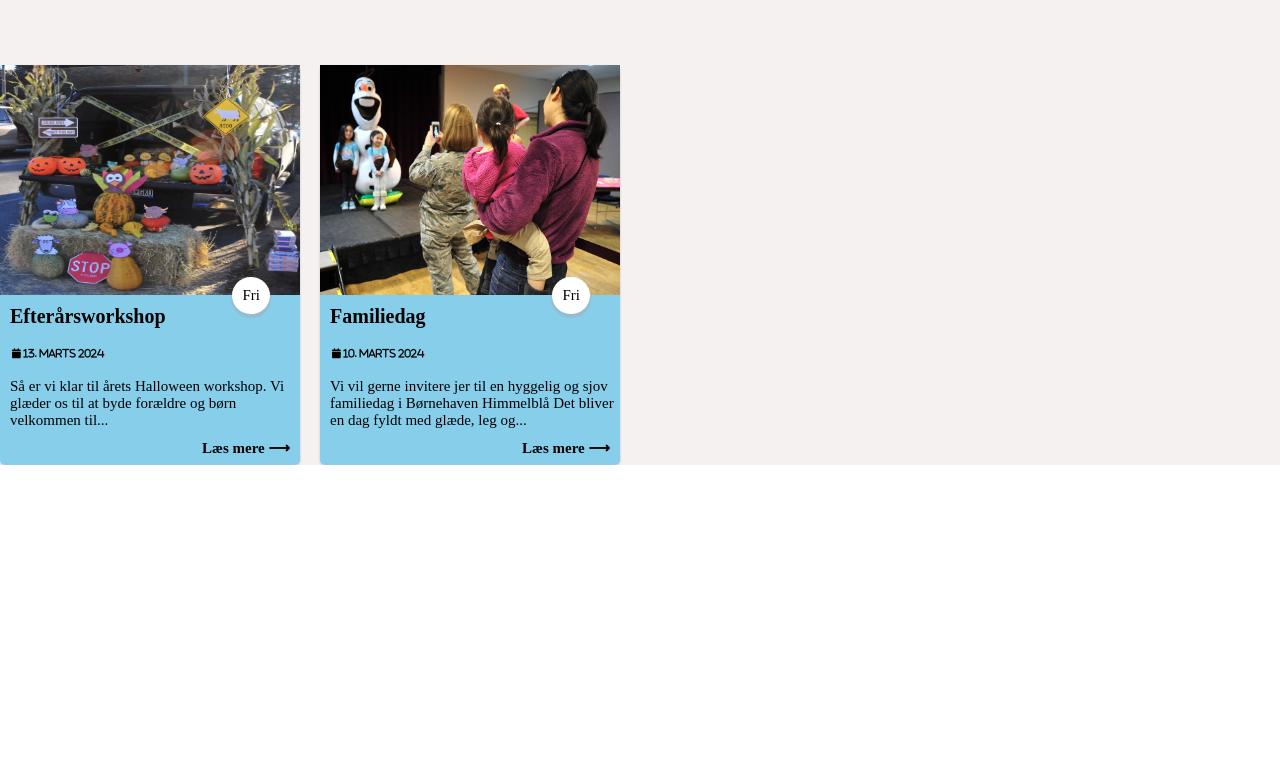
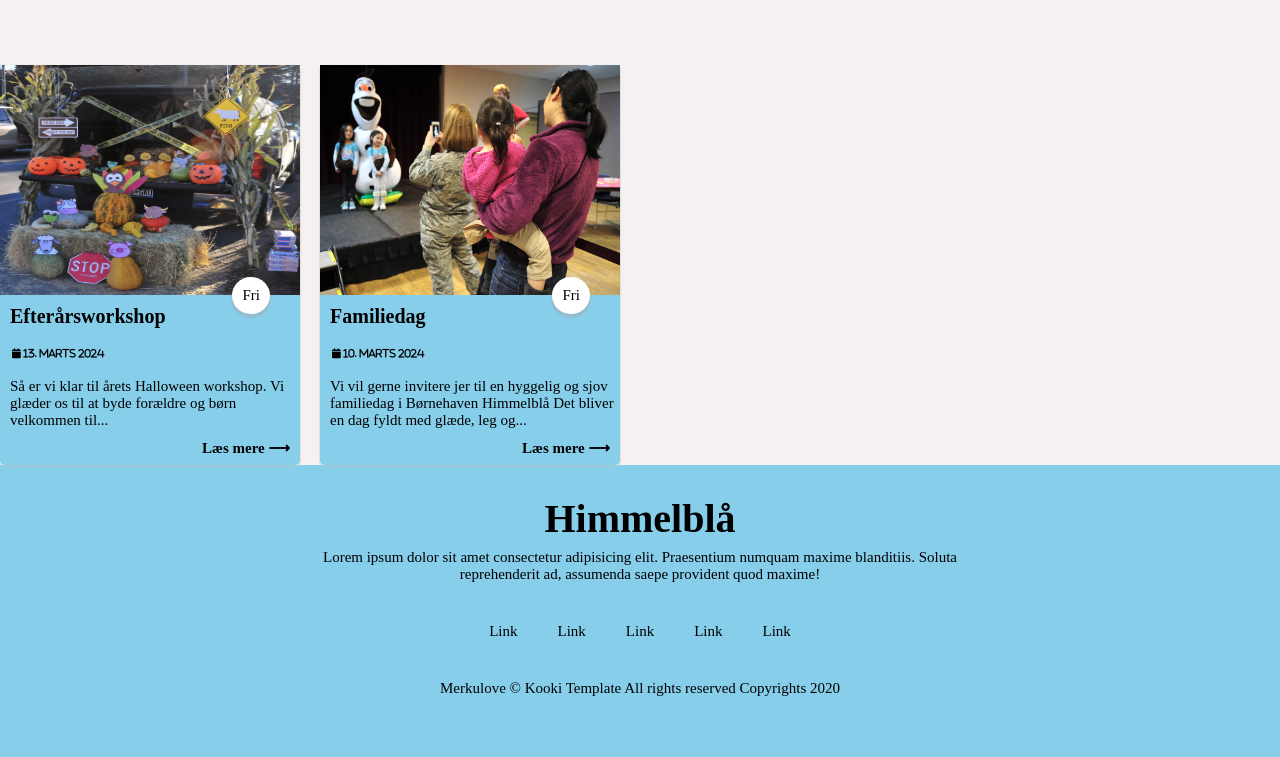
Before and after one commit to JeppeFH/Kunde---B-rnehave, a plain HTML site: page index.html in a window 1280 px wide. Shown: the part 1403-2160 px from the top of the page. Before the commit the page ends 1868 px from the top, so only its background shows below. Drawn offline with Linux system fonts and the light colour scheme; a web font is replaced by a local one.

Commit message:
Made footer

```diff
--- a/assets/css/styles.css
+++ b/assets/css/styles.css
@@ -18,7 +18,7 @@ nav {
   background-position: center;
 }
 
-ul {
+nav ul {
   list-style: none;
   background: skyblue;
   display: flex;
@@ -29,14 +29,14 @@ nav {
   font-family: "Schoolbell", cursive;
 }
 
-ul li {
+nav ul li {
   display: inline-block;
   position: relative;
   margin: 0 auto;
   gap: 10px;
 }
 
-ul li a {
+nav ul li a {
   align-items: center;
   display: block;
   padding: 20px 25px;
@@ -47,11 +47,11 @@ ul li a {
   font-family: "Schoolbell", cursive;
 }
 
-ul li ul.dropdown li {
+nav ul li ul.dropdown li {
   display: block;
 }
 
-ul li ul.dropdown {
+nav ul li ul.dropdown {
   width: 100%;
   background: skyblue;
   position: absolute;
@@ -59,11 +59,11 @@ ul li ul.dropdown {
   display: none;
 }
 
-ul li a:hover {
+nav ul li a:hover {
   background: rgb(101, 175, 204);
 }
 
-ul li:hover ul.dropdown {
+nav ul li:hover ul.dropdown {
   display: block;
 }
 
@@ -300,3 +300,47 @@ ul li:hover ul.dropdown-btn {
   margin: 0 auto;
   margin-bottom: 60px;
 }
+
+footer {
+  background-color: skyblue;
+  padding: 3rem;
+  padding-bottom: 6rem;
+
+  section {
+    display: flex;
+    justify-content: center;
+    align-items: center;
+    flex-direction: column;
+    gap: 4rem;
+
+    .text {
+      display: flex;
+      gap: 0.7rem;
+      max-width: 700px;
+      text-align: center;
+
+      h2 {
+        font-size: 4rem;
+      }
+
+      p {
+        font-size: 1.5rem;
+      }
+    }
+
+    ul {
+      max-width: 1080px;
+      display: flex;
+      gap: 4rem;
+      list-style: none;
+
+      a {
+        font-size: 1.5rem;
+        color: black;
+      }
+    }
+    p {
+      font-size: 1.5rem;
+    }
+  }
+}
--- a/index.html
+++ b/index.html
@@ -152,5 +152,25 @@
         </div>
       </section>
     </section>
+    <footer>
+      <section>
+        <section class="text">
+          <h2>Himmelblå</h2>
+          <p>
+            Lorem ipsum dolor sit amet consectetur adipisicing elit. Praesentium
+            numquam maxime blanditiis. Soluta reprehenderit ad, assumenda saepe
+            provident quod maxime!
+          </p>
+        </section>
+        <ul>
+          <li><a href="#">Link</a></li>
+          <li><a href="#">Link</a></li>
+          <li><a href="#">Link</a></li>
+          <li><a href="#">Link</a></li>
+          <li><a href="#">Link</a></li>
+        </ul>
+        <p>Merkulove © Kooki Template All rights reserved Copyrights 2020</p>
+      </section>
+    </footer>
   </body>
 </html>
```
